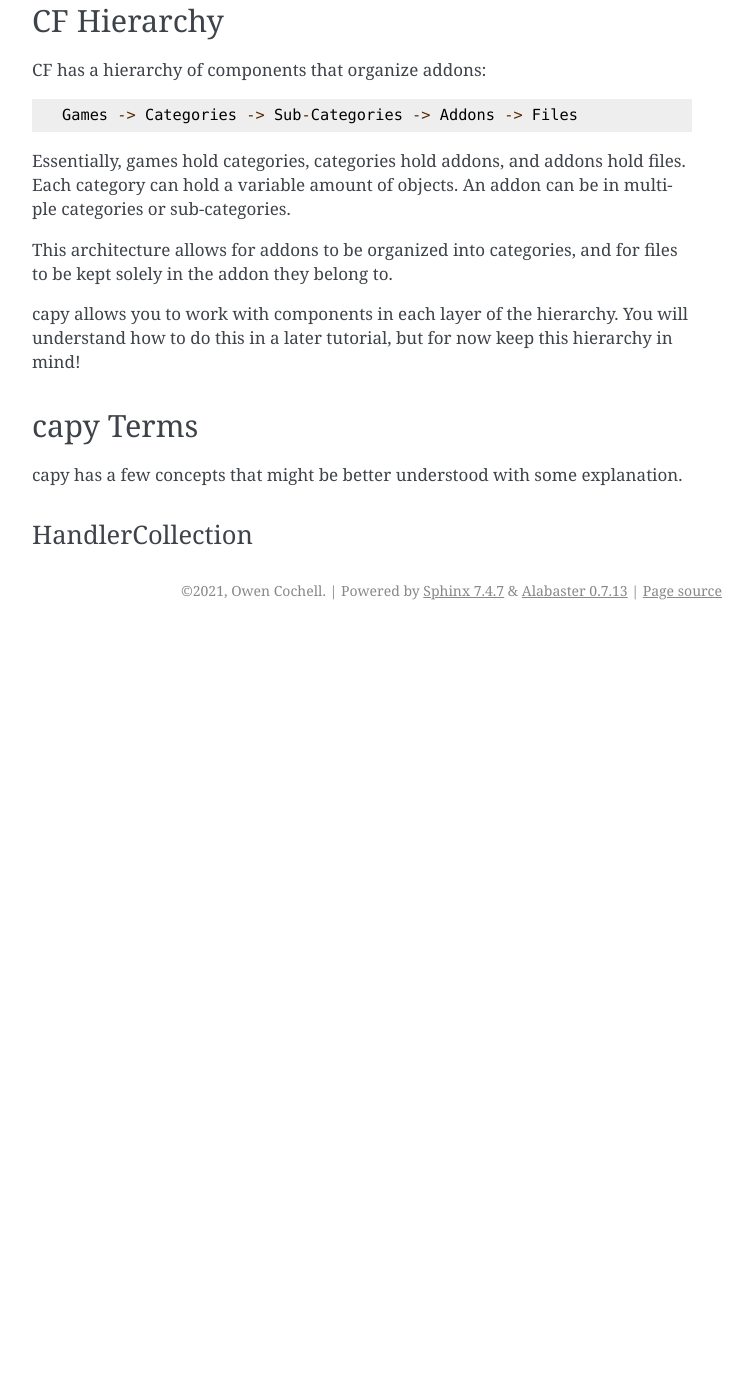
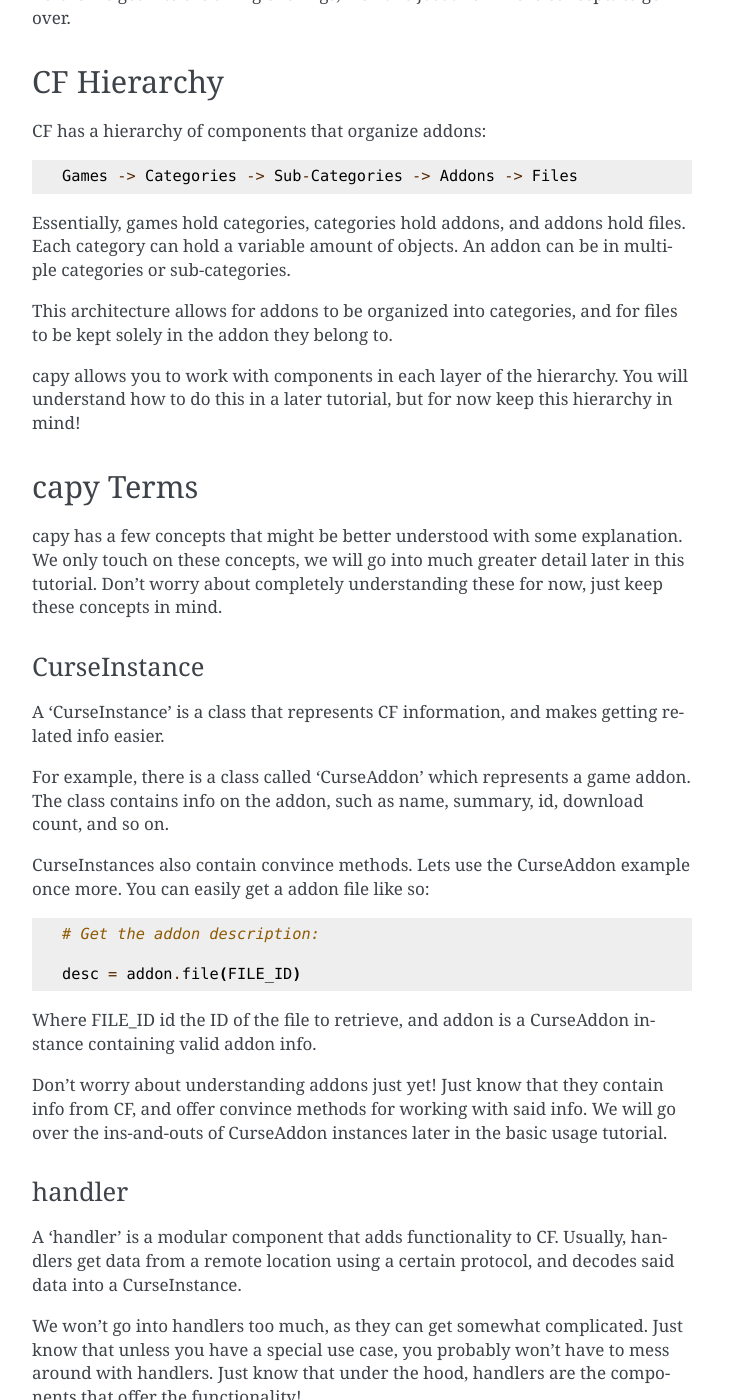
Before and after one commit to OwenCochell/cursepy, a Sphinx documentation site: the page built from docs/source/into_simp.rst, in a window 1280 px wide and 1400 px high, scrolled down 1258 px. Shown: the whole window, without its empty margins (388-1141 px from the left). Built offline with Sphinx 7.4.7, drawn with Linux system fonts in a browser that asks for light colours; before the commit the page ends 1888 px from its top, so only the background shows below that; some of the changed text lies outside the part shown.

Commit message:
Finished 'into_simp.rst'

```diff
--- a/DOCS_README.txt
+++ b/DOCS_README.txt
@@ -27,11 +27,11 @@
 Ready for checking:
 
 collec_simp.rst
+into_stip.rst
 
 Being written:
 
 index.rst
-into_simp.rst
 install.rst
 usage.rst
 
--- a/docs/source/collec_simp.rst
+++ b/docs/source/collec_simp.rst
@@ -28,9 +28,6 @@
 HC instances.
 
 HC is a critical component of capy, and will be used extensively!
-
-Slick rick epic pulchritudinous lethargy
-^ Cool Sentince
 
 Creating HandlerCollection
 ===========================
--- a/docs/source/into_simp.rst
+++ b/docs/source/into_simp.rst
@@ -14,14 +14,18 @@
 We will keep the concepts at the surface level only,
 as this tutorial is meant to give you an understanding
 of basic understanding of capy and it's components.
-If you want a advanced look at capy,
-such as handler development,
-then you should have a look at the advanced tutorial[LIKE HERE]
+
+.. note::
+
+    If you want an advanced tutorial on capy,
+    where we go into the internals of capy
+    and handler development, then check out the
+    advanced tutorial.
 
 What is CurseForge?
 ===================
 
-`CurseForge<https://www.curseforge.com/>`_
+`CurseForge <https://www.curseforge.com/>`_
 (Hereafter referred to as CF),
 is a service that provides modifications(or addons)
 to games, which alters the game in a certain way.
@@ -29,7 +33,7 @@
 to adding new features, or modifying existing ones.
 The types of addons you can install varies from game to game.
 
-For example, have a look at the `JEI<https://www.curseforge.com/minecraft/mc-mods/jei>`_ addon for the game Minecraft.
+For example, have a look at the `JEI <https://www.curseforge.com/minecraft/mc-mods/jei>`_ addon for the game Minecraft.
 JEI alters the UI, displaying extra info about items and recipes.
 We will not go into the dirty details about game mods,
 but JEI is an excellent example of an addon that changes aspects of a game.
@@ -41,7 +45,7 @@
 CF also offers a client that will fetch and automatically install
 mods to there relevant locations. This client will also keep mods updated,
 and resolve any dependencies, so the end user does not have to manage mods themselves.
-You can find this client `here<https://download.curseforge.com/>`_.
+You can find this client `here <https://download.curseforge.com/>`_.
 
 Suffice it to say, CF plays a huge role in addon distribution,
 and the addon catalog and supported games grow bigger each day!
@@ -89,6 +93,73 @@
 ==========
 
 capy has a few concepts that might be better understood with some explanation.
+We only touch on these concepts, we will go into much greater detail later in this tutorial.
+Don't worry about completely understanding these for now,
+just keep these concepts in mind.
+
+CurseInstance
+-------------
+
+A 'CurseInstance' is a class that represents
+CF information, and makes getting related info easier.
+
+For example, there is a class called 'CurseAddon'
+which represents a game addon. The class
+contains info on the addon, such as name, summary,
+id, download count, and so on.
+
+CurseInstances also contain convince methods.
+Lets use the CurseAddon example once more.
+You can easily get a addon file like so:
+
+.. code-block:: python
+
+    # Get the addon description:
+
+    desc = addon.file(FILE_ID)
+
+Where FILE_ID id the ID of the file to retrieve,
+and addon is a CurseAddon instance containing valid addon info.
+
+Don't worry about understanding addons just yet!
+Just know that they contain info from CF,
+and offer convince methods for working with said info.
+We will go over the ins-and-outs of CurseAddon instances
+later in the basic usage tutorial.
+
+handler
+-------
+
+A 'handler' is a modular component that
+adds functionality to CF.
+Usually, handlers get data from a remote location
+using a certain protocol,
+and decodes said data into a CurseInstance.
+
+We won't go into handlers too much,
+as they can get somewhat complicated.
+Just know that unless you have a special use case,
+you probably won't have to mess around with handlers.
+Just know that under the hood,
+handlers are the components that offer the functionality!
+
+.. note::
+
+    If you want to know more about handlers
+    and handler development, then check out the
+    Advanced Tutorial!
 
 HandlerCollection
 -----------------
+
+A 'HandlerCollection' is a class
+that manages handlers, and offers
+entry points into them.
+This ensures that no matter the handler type,
+the end user will interact with them in a standardized way.
+
+Like the other components, we won't go into much detail
+here, just keep it's purpose in mind as you go though the tutorials.
+
+Conclusion
+==========
```
